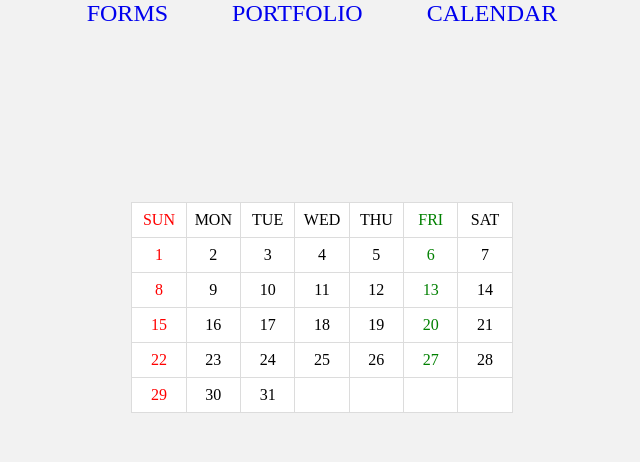
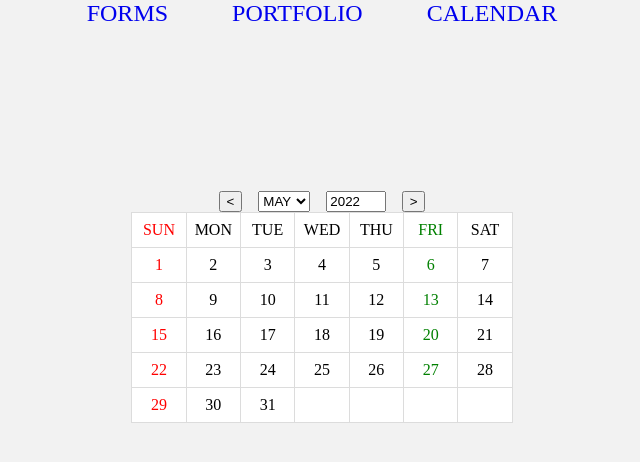
Before and after one commit to RHOOPH/frontend, a React (Create React App) app in the folder ReactJS/: page /calendar in a window 1280 px wide. Shown: the top 462 px of the page, without its empty margins (318-958 px from the left). Built offline with nearby package versions, Linux system fonts and the light colour scheme.

Commit message:
added option to select month and year

```diff
--- a/ReactJS/src/Projects/Calendar/Calendar.js
+++ b/ReactJS/src/Projects/Calendar/Calendar.js
@@ -1,6 +1,6 @@
 import { useState } from "react"
 import styled from "styled-components"
-import { createCalendar } from "./utils"
+import { createCalendar, months } from "./utils"
 
 const Container = styled.div`
   display: flex;
@@ -26,19 +26,62 @@ const Item = styled.span`
     color: green;
   }
 `
+const Header = styled.div`
+  display: flex;
+  justify-content: center;
+  & > * {
+    margin: 0 0.5rem;
+  }
+`
+const Year = styled.input`
+  width: 8ch;
+`
 
 function Calendar() {
-  const [date, setDate] = useState(new Date())
+  const [formData, setFormData] = useState({
+    month: new Date().getMonth().toString(), //converted to string since input returns string.
+    year: new Date().getFullYear().toString(),
+  })
 
-  const calendarEntries = createCalendar(date)
-
+  const calendarEntries = createCalendar(
+    new Date(formData.year, formData.month)
+  )
+  const handleChange = (e) => {
+    const { name, value, type, checked } = e.currentTarget
+    setFormData((prevFormData) => {
+      return {
+        ...prevFormData,
+        [name]: type === "checkbox" ? checked : value,
+      }
+    })
+  }
+  console.log(formData)
   return (
     <Container>
-      <Grid>
-        {calendarEntries.map((v, i) => (
-          <Item key={i}>{v}</Item>
-        ))}
-      </Grid>
+      <div>
+        <Header>
+          <button>&lt;</button>
+          <select name="month" value={formData.month} onChange={handleChange}>
+            {months.map((v, i) => (
+              <option key={i} value={i}>
+                {v}
+              </option>
+            ))}
+          </select>
+          <Year
+            type="number"
+            name="year"
+            value={formData.year}
+            onChange={handleChange}
+          />
+          <button>&gt;</button>
+        </Header>
+        <Grid>
+          {calendarEntries.map((v, i) => (
+            <Item key={i}>{v}</Item>
+          ))}
+        </Grid>
+      </div>
     </Container>
   )
 }
--- a/ReactJS/src/Projects/Calendar/utils.js
+++ b/ReactJS/src/Projects/Calendar/utils.js
@@ -20,3 +20,17 @@ export const createCalendar = (date) => {
     ...new Array((7 - ((numberOfDays + startingDayIndex) % 7)) % 7).fill(""), // empty string for ending blank spaces
   ]
 }
+export const months = [
+  "JAN",
+  "FEB",
+  "MAR",
+  "APR",
+  "MAY",
+  "JUN",
+  "JUL",
+  "AUG",
+  "SEP",
+  "OCT",
+  "NOV",
+  "DEC",
+]
```
